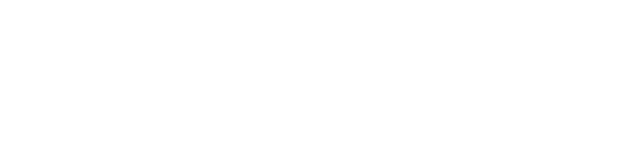
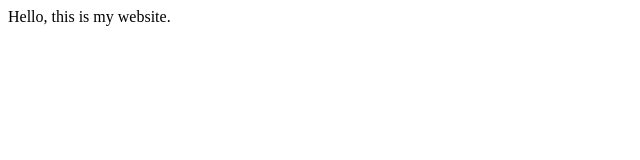
Before and after one commit to Daizn/Daizn.github.io, a plain HTML site: page index.html in a window 1280 px wide. Shown: the whole page, without its empty margins (0-640 px from the left). Drawn offline with Linux system fonts and the light colour scheme.

Commit message:
Update index.html

```diff
--- a/index.html
+++ b/index.html
@@ -6,6 +6,7 @@
 </head>
 
  <body>
+  Hello, this is my website.
 </body>
 
 </html>
```
